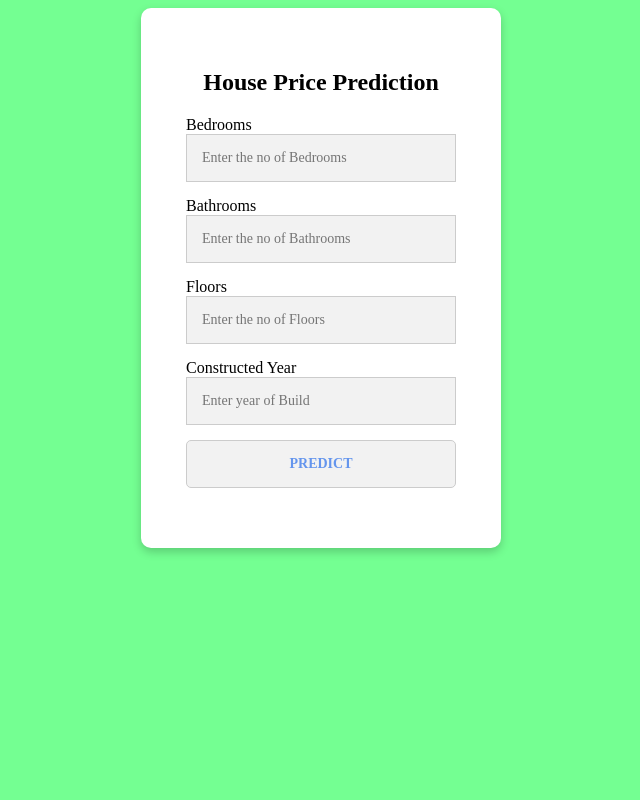
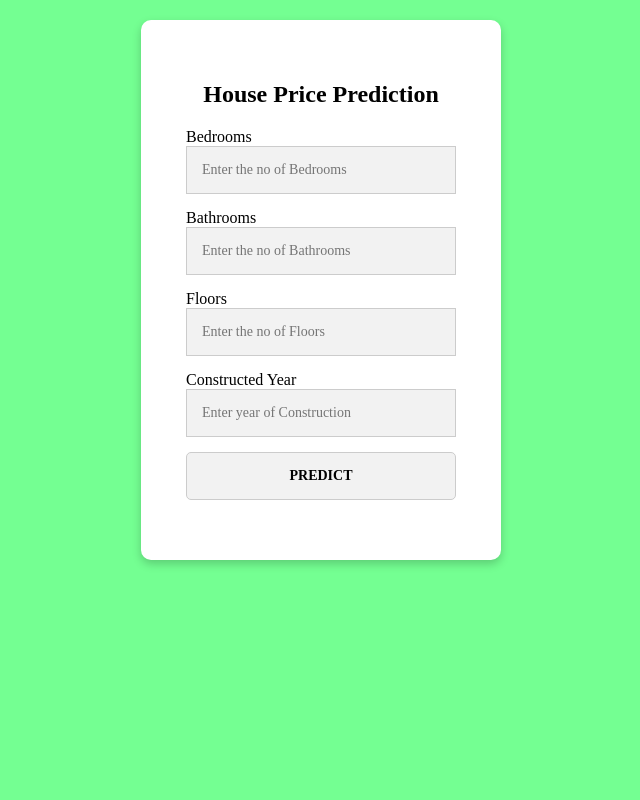
Before and after one commit to raijin-asr/House-Price-Prediction, a Flask app: page / in a window 1280 px wide. Shown: the top 800 px of the page, without its empty margins (319-959 px from the left). Before the commit the page ends 555 px from the top, so only its background shows below. Run offline with Flask 3, Linux system fonts and the light colour scheme; parts of the project's set-up code (start-up, migrations or seed data) failed here and were passed over.

Commit message:
Update html file

```diff
--- a/templates/index.html
+++ b/templates/index.html
@@ -27,6 +27,7 @@
             margin: 0 auto 100px;
             padding: 45px;
             border-radius: 10px;
+            margin-top:20px;
             box-shadow: 0px 4px 10px rgba(0, 0, 0, 0.2);
         }
         .form input {
@@ -44,15 +45,15 @@
             font-size: 15px;
             text-transform: uppercase;
             font-weight: 600;
-            color: cornflowerblue;
+            color: rgb(0, 0, 0);
             cursor: pointer;
             background: #fff;
-            border: 1px solid cornflowerblue;
+            border: 1px solid rgb(226, 61, 61);
             padding: 10px;
             border-radius: 5px;
         }
         .submit:hover {
-            background: cornflowerblue;
+            background: rgb(226, 39, 11);
             color: #fff;
         }
         .result {
@@ -60,11 +61,6 @@
             font-weight: bold;
             margin-top: 15px;
             color: darkgreen;
-        }
-        .error {
-            font-size: 14px;
-            color: red;
-            margin-top: 15px;
         }
     </style>
 </head>
@@ -75,10 +71,10 @@
         <div class="form">
             <h1>House Price Prediction</h1>
             <form action="{{url_for('predict')}}" method="POST">
-                Bedrooms <input type="number" name="bedrooms" placeholder="Enter the no of Bedrooms" required><br>
-                Bathrooms <input type="number" name="bathrooms" placeholder="Enter the no of Bathrooms" required><br>
-                Floors <input type="number" name="floors" placeholder="Enter the no of Floors" required><br>
-                Constructed Year <input type="number" name="yr_built" placeholder="Enter year of Build" required><br>
+                Bedrooms <input type="number" name="bedrooms" placeholder="Enter the no of Bedrooms" required pattern="[0-9]{2}" min="1" max="20"><br>
+                Bathrooms <input type="number" name="bathrooms" placeholder="Enter the no of Bathrooms" required pattern="[0-9]{2}" min="1" max="20"><br>
+                Floors <input type="number" name="floors" placeholder="Enter the no of Floors" required pattern="[0-9]{2}" min="1" max="20"><br>
+                Constructed Year <input type="number" name="yr_built" placeholder="Enter year of Construction" required  pattern="[0-9]{4}" min="1000" max="2025"><br>
                 <input type="submit" value="Predict" class="submit">
             </form>
             {% if data %}
```
